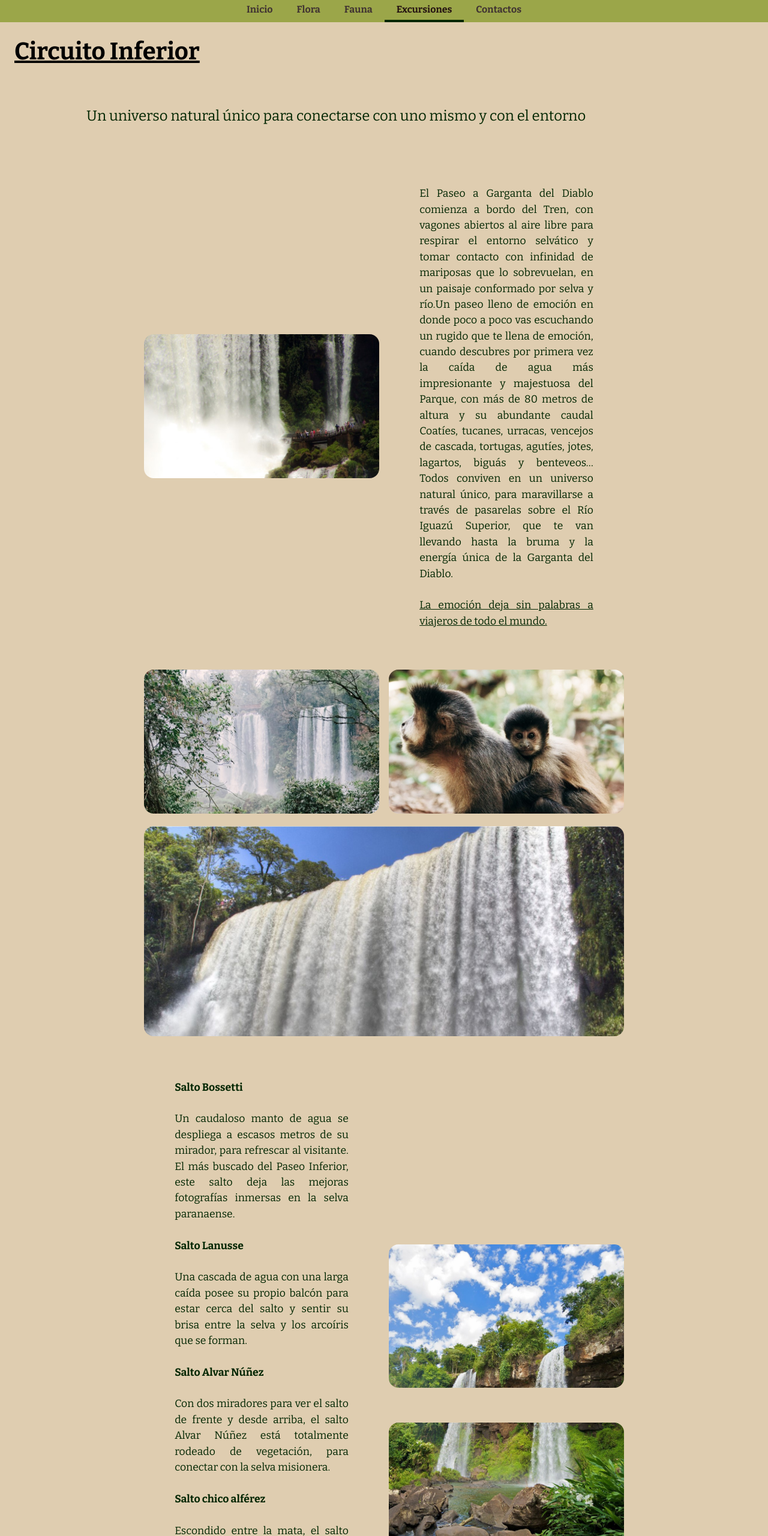
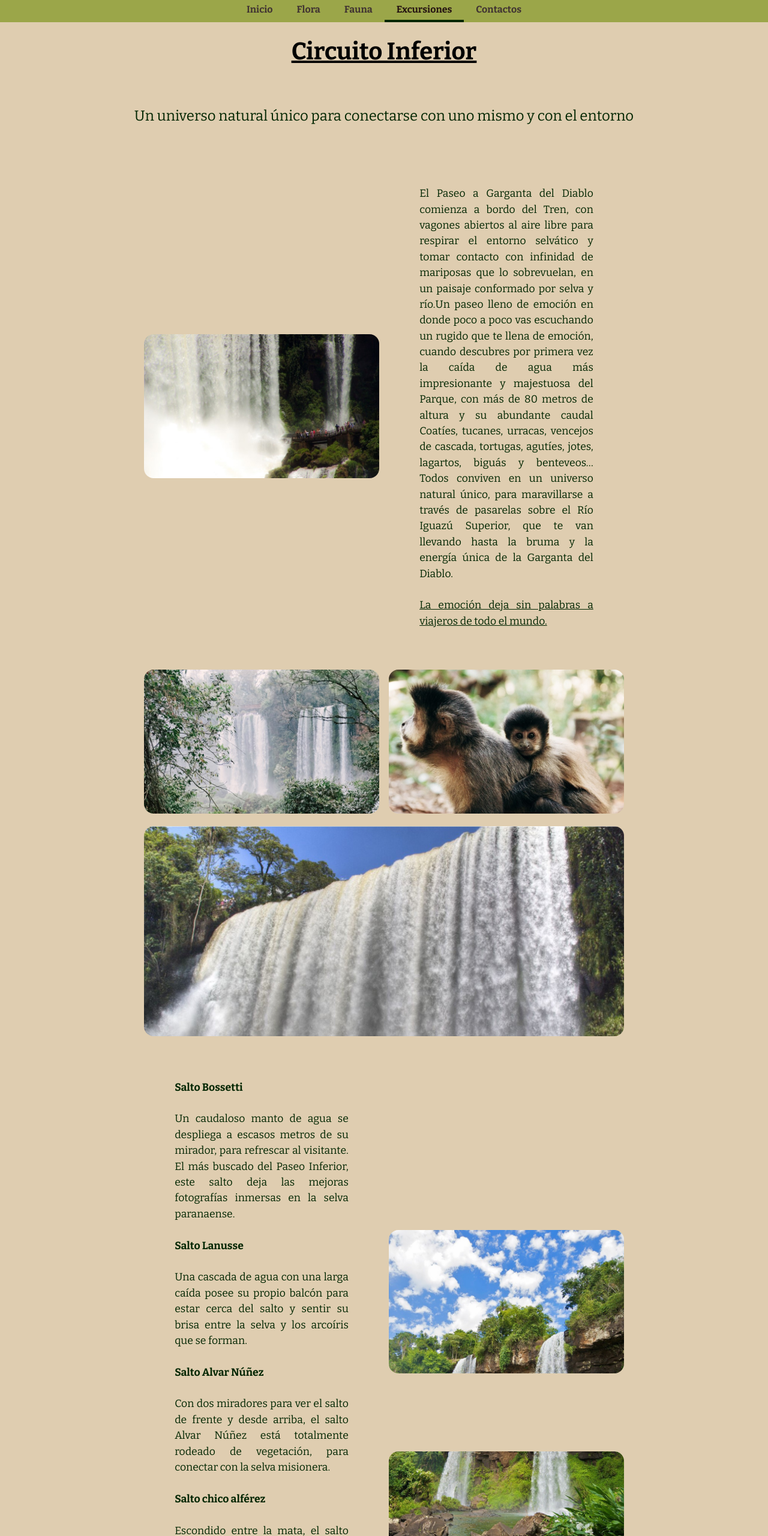
Before and after one commit to ikicillof/TP2-Kicillof-Garcia_Bidart-Malmierca_Segura, a plain HTML site: page paginas/circuitoinferior.html in a window 1280 px wide. Shown: the part 120-2680 px from the top of the page at 60% size. Drawn offline with nearby package versions, Linux system fonts and the light colour scheme.

Commit message:
Entrega Final TP Completado.

```diff
--- a/css/style.css
+++ b/css/style.css
@@ -661,6 +661,8 @@ button:hover {
     padding-top: 2.5rem;
     color: var(--negro);
     text-align: justify;
+    text-align: center;
+
 }
 
 
@@ -726,6 +728,8 @@ button:hover {
     font-weight: bold;
     font-size: 2.5rem;
     text-decoration: underline;
+    text-align: center;
+
 }
 
 
@@ -738,11 +742,11 @@ button:hover {
  }
 
 .foto6 {
-    margin-top: -5rem;
+    margin-top: -2rem;
     align-self: start;
 }
 .foto5 {
-    margin-bottom: -5rem;
+    margin-bottom: -2rem;
     margin-top: 8rem;
 }
 
--- a/paginas/circuitoinferior.html
+++ b/paginas/circuitoinferior.html
@@ -103,8 +103,7 @@
 
 
 
-
-       <footer>
+    <footer>
         <section>
         <nav>
             <ul>
@@ -118,8 +117,8 @@
         </section>
         <section>
             <ul>
-                <li><a href="https://www.instagram.com/parque.nacional.iguazu/?hl=es"></a> <img src="../imagenes/instagram.svg"></li>
-                <li><a href="https://www.facebook.com/ParqueNacIguazu/?locale=es_LA"></a> <img src="../imagenes/facebook.svg" alt=""></li>
+                <li><a href="https://www.instagram.com/parque.nacional.iguazu/?hl=es"><img src="../imagenes/instagram.svg"></a> </li>
+                <li><a href="https://www.facebook.com/ParqueNacIguazu/?locale=es_LA"><img src="../imagenes/facebook.svg"></a> </li>
             </ul>
         </section>
         <section>
```
Also changed, not shown: paginas/gargantadeldiablo.html (+3 -5 lines), paginas/paseoluna.html (+3 -4 lines), paginas/senderomacuco.html (+3 -9 lines), paginas/senderoverde.html (+3 -5 lines), paginas/trenecologico.html (+3 -4 lines).
